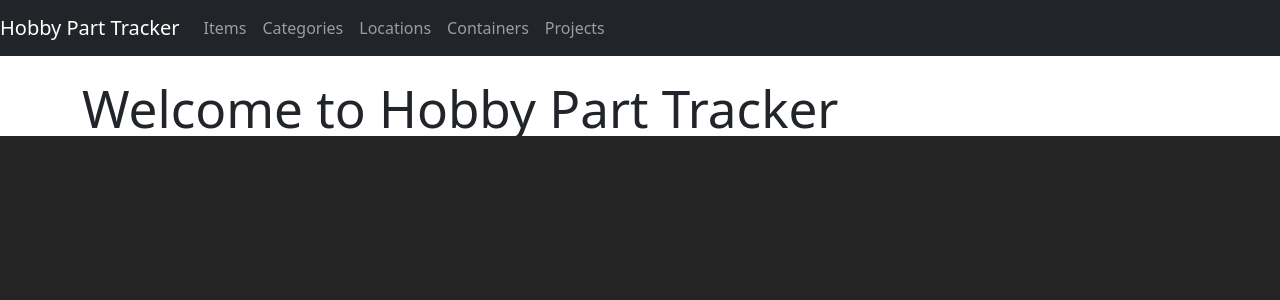
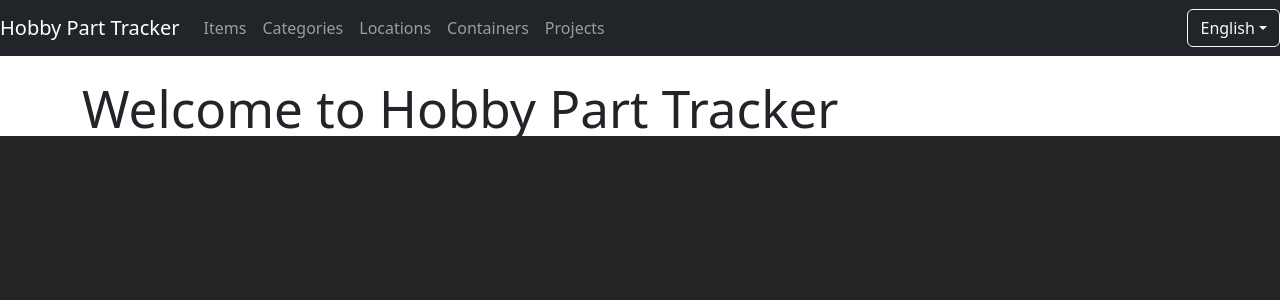
Before and after one commit to virgiliuguraliuc/HobbyPartSorter-fe, a React (Vite) app: page / in a window 1280 px wide. Shown: the top 300 px of the page. Built offline with nearby package versions, Linux system fonts and the light colour scheme.

Commit message:
added translation context

```diff
--- a/package.json
+++ b/package.json
@@ -14,9 +14,11 @@
     "axios": "^1.7.9",
     "boostrap": "^2.0.0",
     "bootstrap": "^5.3.3",
+    "i18next": "^24.2.1",
     "react": "^18.3.1",
     "react-bootstrap": "^2.10.7",
     "react-dom": "^18.3.1",
+    "react-i18next": "^15.4.0",
     "react-router-dom": "^7.1.3"
   },
   "devDependencies": {
--- a/src/App.jsx
+++ b/src/App.jsx
@@ -6,9 +6,11 @@ import Categories from './components/Categories';
 import Locations from './components/Locations';
 import Containers from './components/Containers';
 import Projects from './components/Projects';
+import LanguageProvider from './components/LanguageProvider'; // Import the LanguageProvider
 
 const App = () => {
     return (
+        <LanguageProvider>
             <Router>
                 <MenuNavbar />
                 <div className="container">
@@ -22,6 +24,7 @@ const App = () => {
                     </Routes>
                 </div>
             </Router>
+        </LanguageProvider>
     );
 };
 
--- /dev/null
+++ b/src/components/LanguageProvider.jsx
@@ -0,0 +1,21 @@
+import React, { createContext, useState } from 'react';
+import i18n from '../i18n'; // Correct relative path
+
+export const LanguageContext = createContext();
+
+const LanguageProvider = ({ children }) => {
+  const [language, setLanguage] = useState(i18n.language);
+
+  const changeLanguage = (lang) => {
+    setLanguage(lang);
+    i18n.changeLanguage(lang);
+  };
+
+  return (
+    <LanguageContext.Provider value={{ language, changeLanguage }}>
+      {children}
+    </LanguageContext.Provider>
+  );
+};
+
+export default LanguageProvider;
--- a/src/components/MenuNavbar.jsx
+++ b/src/components/MenuNavbar.jsx
@@ -1,30 +1,46 @@
-import React from 'react';
-import { Navbar, Nav } from 'react-bootstrap';
+import React, { useContext } from 'react';
+import { Navbar, Nav, Dropdown } from 'react-bootstrap';
 import { Link } from 'react-router-dom';
+import { LanguageContext } from './LanguageProvider';
+import { useTranslation } from 'react-i18next'; // Import useTranslation hook
 
 const MenuNavbar = () => {
+    const { language, changeLanguage } = useContext(LanguageContext); // Access language and function to change it
+    const { t } = useTranslation(); // Use the translation hook
+
     return (
         <Navbar bg="dark" variant="dark" expand="lg" className="mb-4">
-            <Navbar.Brand as={Link} to="/">Hobby Part Tracker</Navbar.Brand>
+            <Navbar.Brand as={Link} to="/">{t('menu.brand')}</Navbar.Brand>
             <Navbar.Toggle aria-controls="basic-navbar-nav" />
             <Navbar.Collapse id="basic-navbar-nav">
                 <Nav className="me-auto">
                     <Nav.Link as={Link} to="/items">
-                        <i className="bi bi-box-seam"></i> Items
+                        <i className="bi bi-box-seam"></i> {t('menu.items')}
                     </Nav.Link>
                     <Nav.Link as={Link} to="/categories">
-                        <i className="bi bi-tags"></i> Categories
+                        <i className="bi bi-tags"></i> {t('menu.categories')}
                     </Nav.Link>
                     <Nav.Link as={Link} to="/locations">
-                        <i className="bi bi-geo-alt"></i> Locations
+                        <i className="bi bi-geo-alt"></i> {t('menu.locations')}
                     </Nav.Link>
                     <Nav.Link as={Link} to="/containers">
-                        <i className="bi bi-basket"></i> Containers
+                        <i className="bi bi-basket"></i> {t('menu.containers')}
                     </Nav.Link>
                     <Nav.Link as={Link} to="/projects">
-                        <i className="bi bi-folder"></i> Projects
+                        <i className="bi bi-folder"></i> {t('menu.projects')}
                     </Nav.Link>
                 </Nav>
+                <Dropdown align="end">
+                    <Dropdown.Toggle variant="outline-light" id="dropdown-language-selector">
+                        {language === 'en' ? 'English' : language === 'es' ? 'Español' : t(`languages.${language}`)}
+                    </Dropdown.Toggle>
+                    <Dropdown.Menu>
+                        <Dropdown.Item onClick={() => changeLanguage('en')}>English</Dropdown.Item>
+                        <Dropdown.Item onClick={() => changeLanguage('es')}>Español</Dropdown.Item>
+                        <Dropdown.Item onClick={() => changeLanguage('ro')}>Română</Dropdown.Item>
+                        <Dropdown.Item onClick={() => changeLanguage('fr')}>Français</Dropdown.Item>
+                    </Dropdown.Menu>
+                </Dropdown>
             </Navbar.Collapse>
         </Navbar>
     );
--- /dev/null
+++ b/src/i18n.js
@@ -0,0 +1,25 @@
+import i18n from 'i18next';
+import { initReactI18next } from 'react-i18next';
+
+import en from './locales/en.json';
+import fr from './locales/fr.json';
+import ro from './locales/ro.json';
+import es from './locales/es.json';
+
+const resources = {
+  en: { translation: en },
+  fr: { translation: fr },
+  ro: { translation: ro },
+  es: { translation: es },
+};
+
+i18n.use(initReactI18next).init({
+  resources,
+  lng: 'en', // Default language
+  fallbackLng: 'en', // Fallback language
+  interpolation: {
+    escapeValue: false, // React already handles escaping
+  },
+});
+
+export default i18n;
--- /dev/null
+++ b/src/locales/en.json
@@ -0,0 +1,16 @@
+{
+    "menu": {
+      "brand": "Hobby Part Tracker",
+      "items": "Items",
+      "categories": "Categories",
+      "locations": "Locations",
+      "containers": "Containers",
+      "projects": "Projects"
+    },
+    "languages": {
+      "ro": "Romanian",
+      "fr": "French",
+      "es": "Spanish",
+      "en": "English"
+    }
+  }
--- /dev/null
+++ b/src/locales/es.json
@@ -0,0 +1,16 @@
+{
+    "menu": {
+      "brand": "Rastreador de Piezas de Hobby",
+      "items": "Artículos",
+      "categories": "Categorías",
+      "locations": "Ubicaciones",
+      "containers": "Contenedores",
+      "projects": "Proyectos"
+    },
+    "languages": {
+      "ro": "Rumano",
+      "fr": "Francés",
+      "es": "Español",
+      "en": "Inglés"
+    }
+  }
--- /dev/null
+++ b/src/locales/fr.json
@@ -0,0 +1,16 @@
+{
+    "menu": {
+      "brand": "Suivi des Pièces de Hobby",
+      "items": "Articles",
+      "categories": "Catégories",
+      "locations": "Emplacements",
+      "containers": "Conteneurs",
+      "projects": "Projets"
+    },
+    "languages": {
+      "ro": "Roumain",
+      "fr": "Français",
+      "es": "Espagnol",
+      "en": "Anglais"
+    }
+  }
--- /dev/null
+++ b/src/locales/ro.json
@@ -0,0 +1,16 @@
+{
+    "menu": {
+      "brand": "Tracker Piese Hobby",
+      "items": "Articole",
+      "categories": "Categorii",
+      "locations": "Locații",
+      "containers": "Containere",
+      "projects": "Proiecte"
+    },
+    "languages": {
+      "ro": "Română",
+      "fr": "Franceză",
+      "es": "Spaniolă",
+      "en": "Engleză"
+    }
+  }
```
Also changed, not shown: 1 other file (tests, documents, lock files or other folders). Lines whose indentation alone changed are shown as unchanged.
